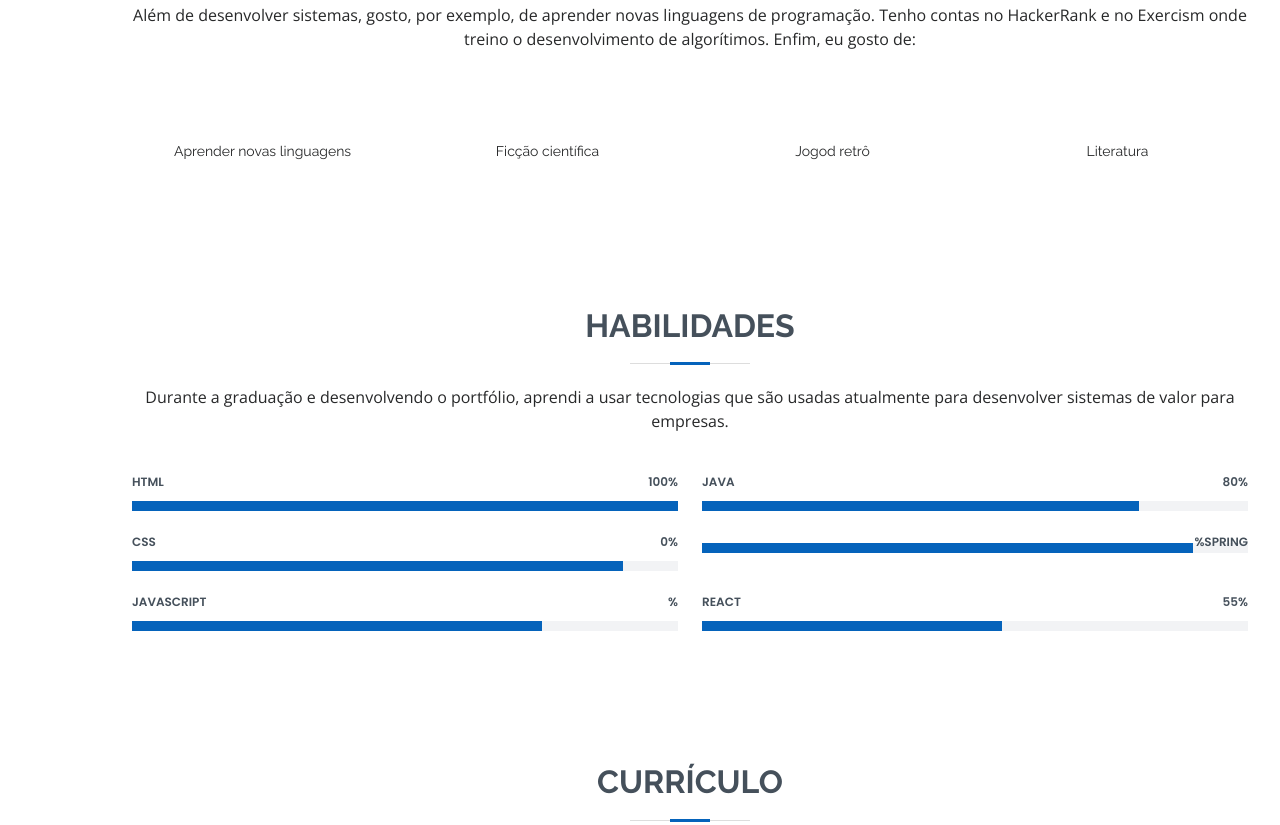
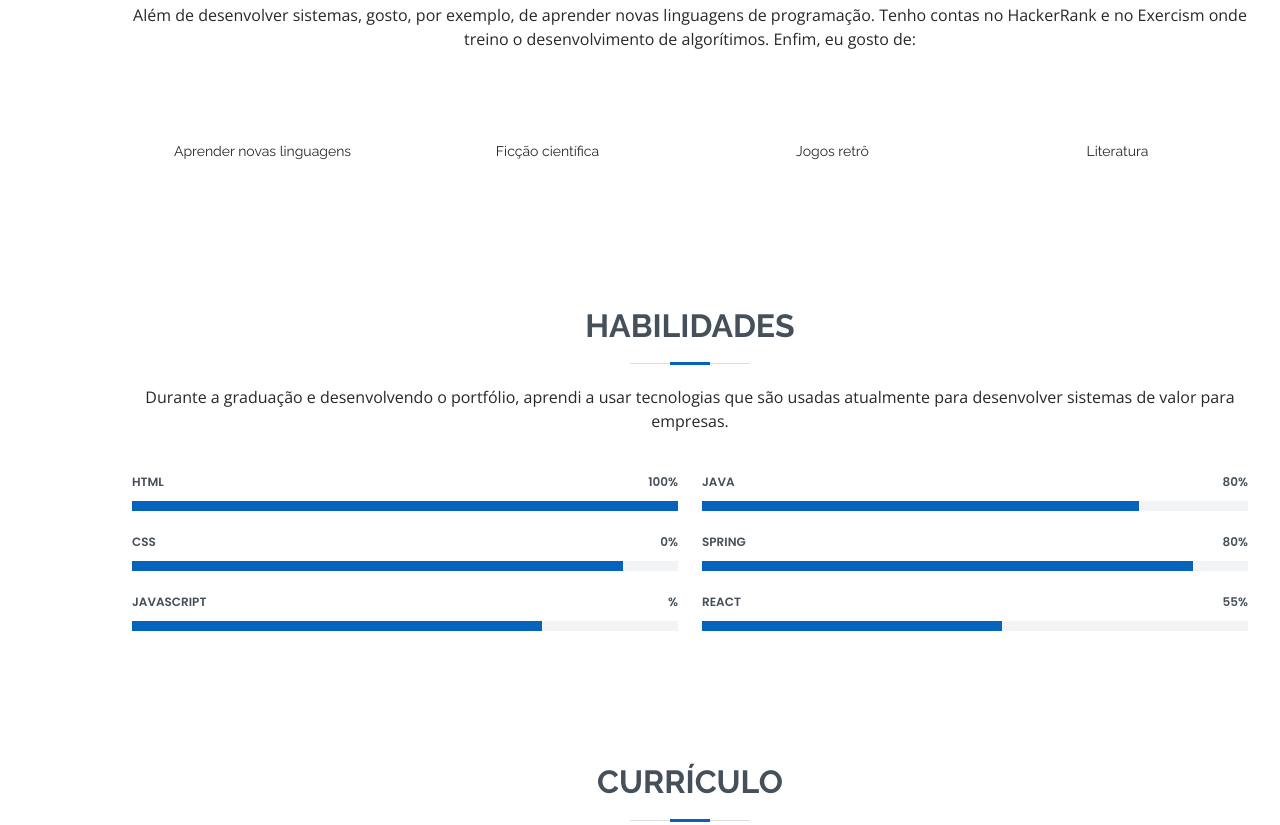
Before and after one commit to hamiltonjr/meucv, a plain HTML site: page index.html in a window 1280 px wide. Shown: the part 1568-2393 px from the top of the page. Drawn offline with nearby package versions, Linux system fonts and the light colour scheme.

Commit message:
Small fixes

```diff
--- a/index.html
+++ b/index.html
@@ -60,7 +60,7 @@
             <div class="container" data-aos="fade-up">
                <div class="section-title">
                   <h2>Sobre</h2>
-                  <p>Meu nome &eacute; Hamilton. Sou formado em Sistemas de Informa&ccedil;&atilde;o e gosto de desenvolver usando Java, o framewprk Spring e a biblioteca React. Com isso consigo desenvolver uns sistemas bastante funcionais.</p>
+                  <p>Meu nome &eacute; Hamilton. Sou formado em Sistemas de Informa&ccedil;&atilde;o e gosto de desenvolver usando Java, o framework Spring e a biblioteca React. Com isso consigo desenvolver uns sistemas bastante funcionais.</p>
                </div>
                <div class="row">
                   <div class="col-lg-4"><img alt="" class="img-fluid" src="assets/img/profile-img.jpg" /></div>
@@ -115,7 +115,7 @@
                   </div>
                   <div class="col-lg-3 col-md-6 mt-5 mt-lg-0">
                      <div class="count-box">
-                        <p>Jogod retrô</p>
+                        <p>Jogos retrô</p>
                      </div>
                   </div>
                   <div class="col-lg-3 col-md-6 mt-5 mt-lg-0">
@@ -157,13 +157,13 @@
                   </div>
                   <div class="col-lg-6">
                      <div class="progress">
-                        <span class="skill">Java&nbsp;<i class="val">80%</i></span>
+                        <span class="skill">Java<i class="val">80%</i></span>
                         <div class="progress-bar-wrap">
                            <div aria-valuemax="100" aria-valuemin="0" aria-valuenow="80" class="progress-bar" role="progressbar">&nbsp;</div>
                         </div>
                      </div>
                      <div class="progress">
-                        <span class="skill"><span class="val">Spring</span><i class="val">%</i></span>
+                        <span class="skill">Spring<i class="val">80%</i></span>
                         <div class="progress-bar-wrap">
                            <div aria-valuemax="100" aria-valuemin="0" aria-valuenow="90" class="progress-bar" role="progressbar">&nbsp;</div>
                         </div>
@@ -330,9 +330,9 @@
                   <div class="address">
                      <h4>Endere&ccedil;o:</h4>
                      <p>Rua S&iacute;lvio Godinho, 520 - Ara&ccedil;atuba-SP</p>
-                     <p><strong>Email:</strong></p>
                   </div>
                   <div class="email">
+                     <h4>Email:</h4>
                      <p>hamiltonjr2010@gmail.com</p>
                   </div>
                   <div class="phone">
```
